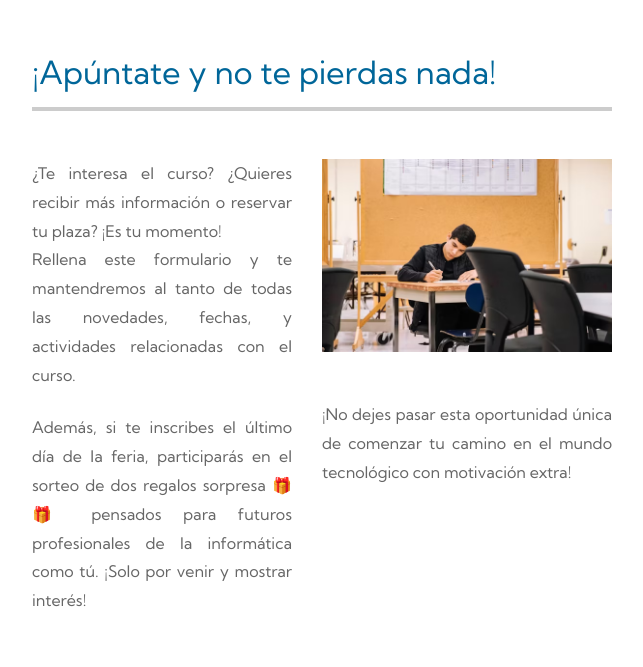
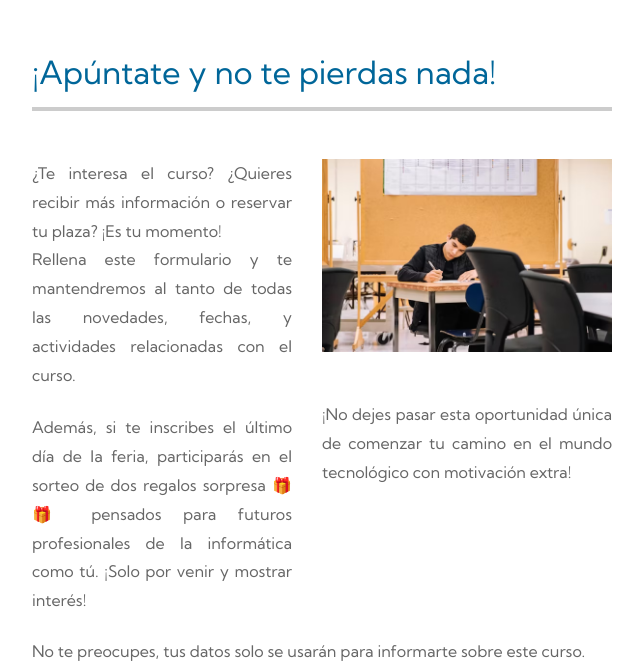
Before and after one commit to mteralg186/Expoeduca, a website: page public/index.html in a window 1280 px wide. Shown: the part 2444-3111 px from the top of the page, without its empty margins (598-1241 px from the left). Drawn offline with Linux system fonts and the light colour scheme.

Commit message:
cambios spam

```diff
--- a/public/index.html
+++ b/public/index.html
@@ -234,7 +234,7 @@ https://templatemo.com/tm-555-upright
                                 </p>
                             </div>
                         </div>
-
+                        No te preocupes, tus datos solo se usarán para informarte sobre este curso. ¡Nada de spam!
                 </div>
 
                 <!-- Contact section -->
```
